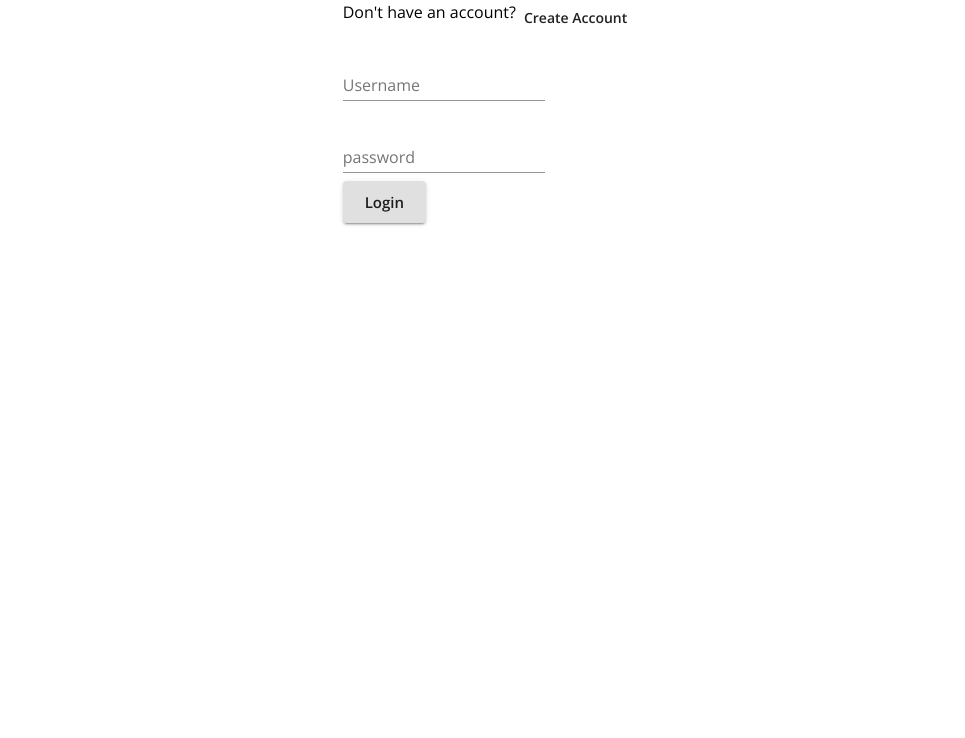
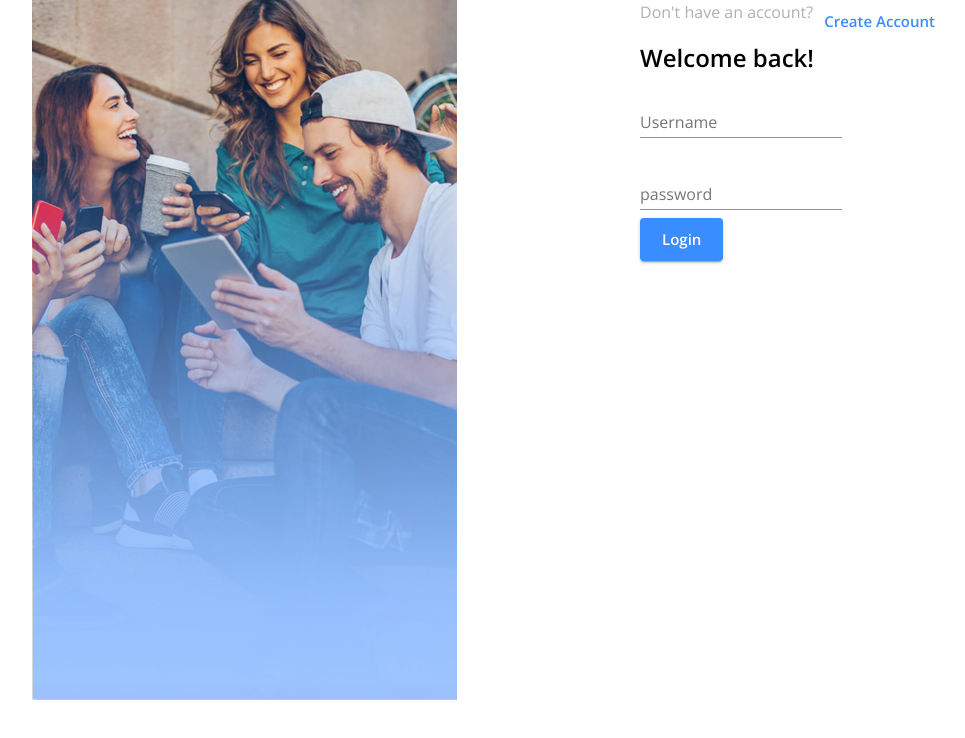
Before and after one commit to NEwertKrocker/260a09, a React (Create React App) app in the folder client/: page /login in a window 1280 px wide. Shown: the top 738 px of the page, without its empty margins (151-1116 px from the left). Built offline with nearby package versions, Linux system fonts and the light colour scheme; no server answers.

Commit message:
Change font color of text field labels

```diff
--- a/client/src/Login.js
+++ b/client/src/Login.js
@@ -8,6 +8,7 @@ import {
   FormControl,
   TextField,
 } from '@material-ui/core';
+import bgImg from './assets/bg-img.png';
 
 const Login = ({ user, login }) => {
   const history = useHistory();
@@ -27,23 +28,28 @@ const Login = ({ user, login }) => {
   }, [user, history]);
 
   return (
-    <Grid container justifyContent="center">
+    <Grid container justifyContent="space-evenly">
+      <Grid item>
+        <img alt='People chatting amiably' src={bgImg} />
+      </Grid>
       <Box>
         <Grid container item>
-          <Typography>Don't have an account?</Typography>
+          <Typography color='secondary'>Don't have an account?</Typography>
           <Link href="/register" to="/register">
-            <Button>Create Account</Button>
+            <Button variant='text' size='large' color='primary'>Create Account</Button>
           </Link>
         </Grid>
         <form onSubmit={handleLogin}>
           <Grid>
             <Grid>
+              <Typography variant='h5'>Welcome back!</Typography>
               <FormControl margin="normal" required>
                 <TextField
                   aria-label="username"
                   label="Username"
                   name="username"
                   type="text"
+                  color="secondary"
                 />
               </FormControl>
             </Grid>
@@ -53,10 +59,11 @@ const Login = ({ user, login }) => {
                 aria-label="password"
                 type="password"
                 name="password"
+                color="secondary"
               />
             </FormControl>
             <Grid>
-              <Button type="submit" variant="contained" size="large">
+              <Button type="submit" variant="contained" size="large" color='primary'>
                 Login
               </Button>
             </Grid>
--- a/client/src/themes/theme.js
+++ b/client/src/themes/theme.js
@@ -7,7 +7,11 @@ export const theme = createMuiTheme({
     button: {
       textTransform: "none",
       letterSpacing: 0,
-      fontWeight: "bold"
+      fontWeight: "bold",
+      disableElevation: false
+    },
+    h5: {
+      fontWeight: 600
     }
   },
   overrides: {
```
